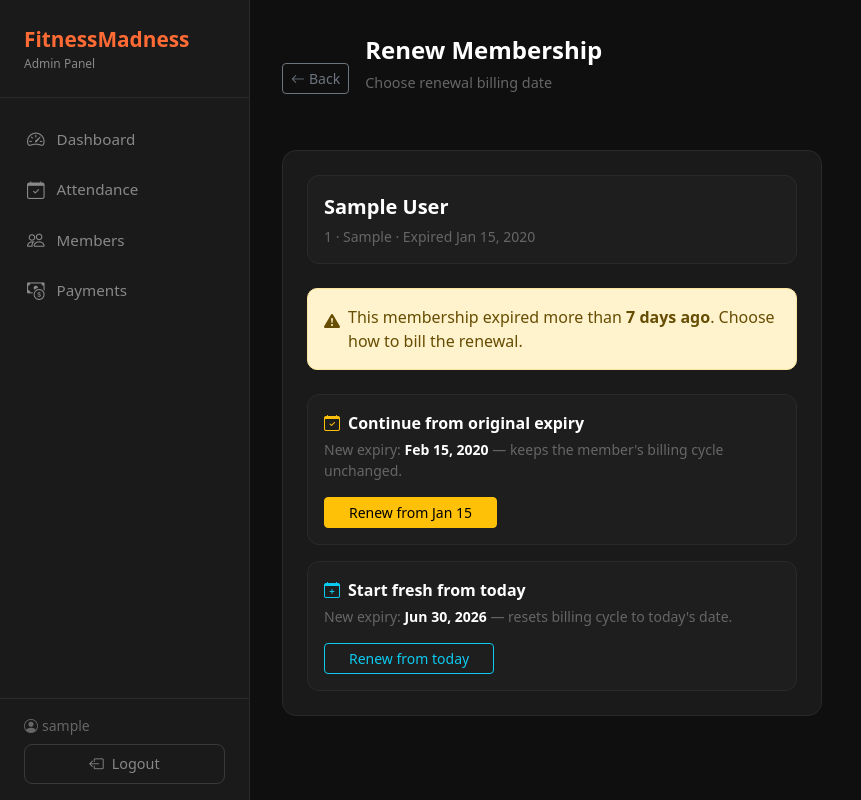
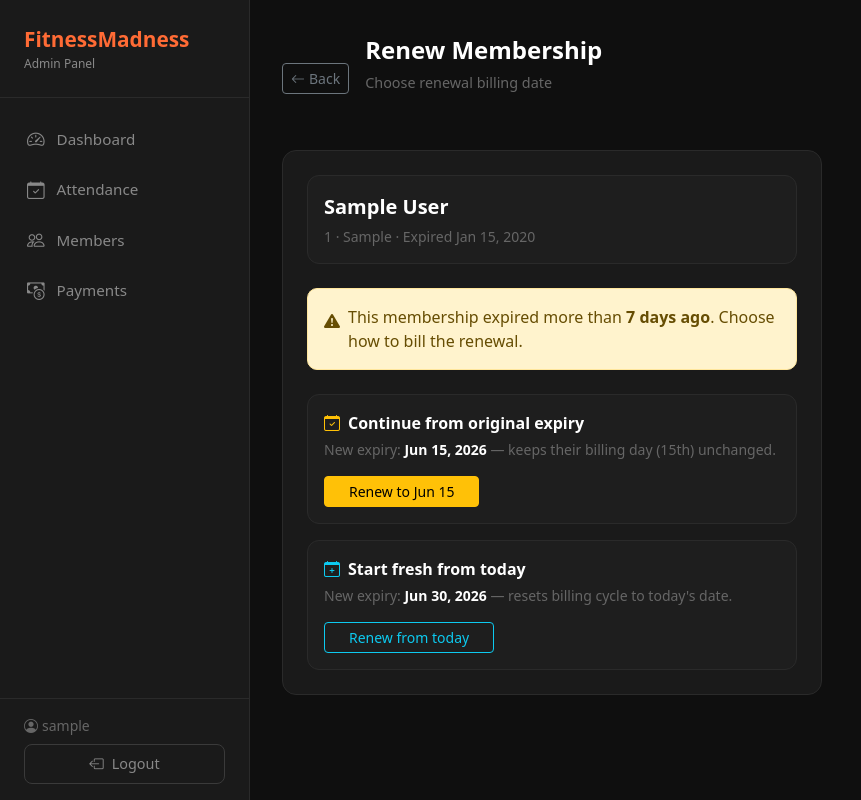
Before and after one commit to reymartlouie/fitnessmadness, a Flask app: page /admin/members/1/renew in a window 1280 px wide. Shown: the whole page, without its empty margins (0-861 px from the left). Run offline with Flask 3, Linux system fonts and the light colour scheme; a user stored in the database is signed in; tables that the repository leaves empty hold one stand-in row (values such as "Sample post"); some libraries are stand-ins or nearby versions.

Commit message:
fix: renewal from original expiry now preserves billing day, not old date
Instead of adding 1 month to the expired date (Feb 28 → Mar 28),
it finds the next occurrence of the billing day after today
(Feb 28 billing day, today May 29 → new end June 28).

Old members from years ago also work correctly:
expired May 5 2015, renews today → new end June 5 2026.

Co-Authored-By: Claude Sonnet 4.6 <noreply@anthropic.com>

```diff
--- a/models/member.py
+++ b/models/member.py
@@ -44,20 +44,30 @@ class Member(db.Model):
         today = date.today()
         return self.membership_end < today <= self.membership_end + relativedelta(days=self.GRACE_DAYS)
 
-    def renew(self, from_today=False):
+    def renew(self, from_today=False, keep_billing_day=False):
         """
         Renew membership by 1 month.
 
-        - Still active or within 7-day grace → continue from original end date.
-        - Past grace period and from_today=False → continue from original end date.
-        - Past grace period and from_today=True  → start fresh from today.
+        - Active or within grace → extend from current end date.
+        - Past grace, keep_billing_day=True → preserve billing day, next occurrence after today.
+          e.g. expired Feb 28, today is May 29 → new end = June 28.
+        - Past grace, from_today=True → start fresh from today.
         """
         today = date.today()
-        if from_today:
-            base = today
+        if keep_billing_day:
+            billing_day = self.membership_end.day
+            try:
+                candidate = today.replace(day=billing_day)
+            except ValueError:
+                candidate = (today + relativedelta(months=1)).replace(day=1)
+            if candidate <= today:
+                candidate += relativedelta(months=1)
+            self.membership_end = candidate
+        elif from_today:
+            self.membership_end = today + relativedelta(months=1)
         else:
-            base = self.membership_end if self.membership_end else today
-        self.membership_end = base + relativedelta(months=1)
+            base = self.membership_end if self.membership_end and self.membership_end >= today else today
+            self.membership_end = base + relativedelta(months=1)
         self.membership_start = today
         self.is_active = True
 
--- a/routes/admin.py
+++ b/routes/admin.py
@@ -311,13 +311,22 @@ def renew_member(member_id):
     past_grace = member.membership_end < today - relativedelta(days=member.GRACE_DAYS)
 
     if past_grace and 'from_today' not in request.form:
-        # Show choice page if past grace and no explicit billing choice made yet
+        # Calculate next billing date (keeps billing day, next occurrence after today)
+        billing_day = member.membership_end.day
+        try:
+            next_billing = today.replace(day=billing_day)
+        except ValueError:
+            next_billing = (today + relativedelta(months=1)).replace(day=1)
+        if next_billing <= today:
+            next_billing += relativedelta(months=1)
         return render_template('admin/renew_confirm.html', member=member,
-                               today=today, relativedelta=relativedelta)
+                               today=today, next_billing=next_billing,
+                               relativedelta=relativedelta)
 
     from_today = request.form.get('from_today') == '1'
+    keep_billing_day = past_grace and not from_today
     amount = member.get_monthly_fee()
-    member.renew(from_today=from_today)
+    member.renew(from_today=from_today, keep_billing_day=keep_billing_day)
     payment = Payment(
         member_id=member.id,
         amount=amount,
--- a/templates/admin/renew_confirm.html
+++ b/templates/admin/renew_confirm.html
@@ -43,12 +43,12 @@
                 </div>
                 <div class="text-muted small mb-3">
                     New expiry: <strong class="text-white">
-                        {{ (member.membership_end + relativedelta(months=1)).strftime('%b %d, %Y') }}
+                        {{ next_billing.strftime('%b %d, %Y') }}
                     </strong>
-                    &mdash; keeps the member's billing cycle unchanged.
+                    &mdash; keeps their billing day ({{ member.membership_end.strftime('%d') }}th) unchanged.
                 </div>
                 <button type="submit" class="btn btn-warning btn-sm px-4">
-                    Renew from {{ member.membership_end.strftime('%b %d') }}
+                    Renew to {{ next_billing.strftime('%b %d') }}
                 </button>
             </div>
         </form>
```
